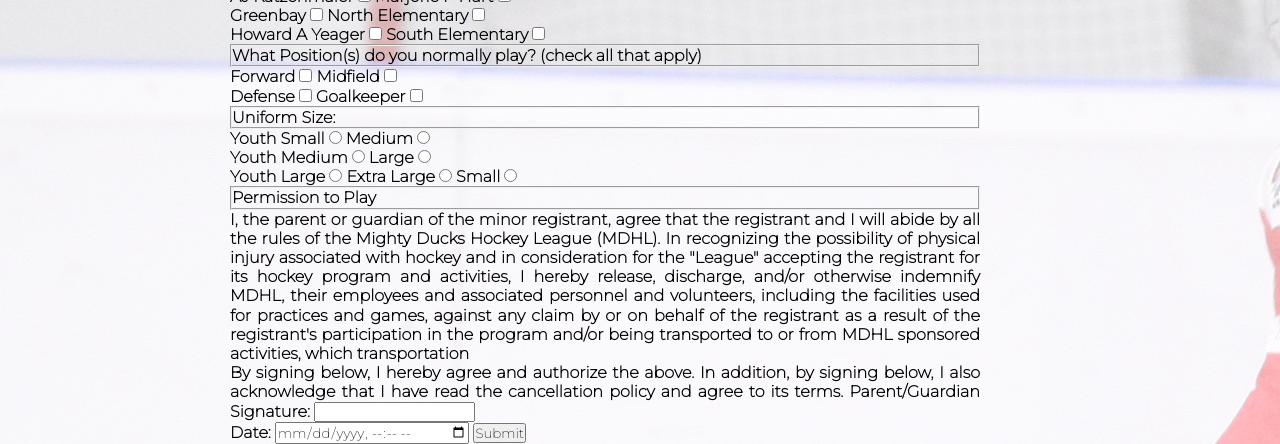
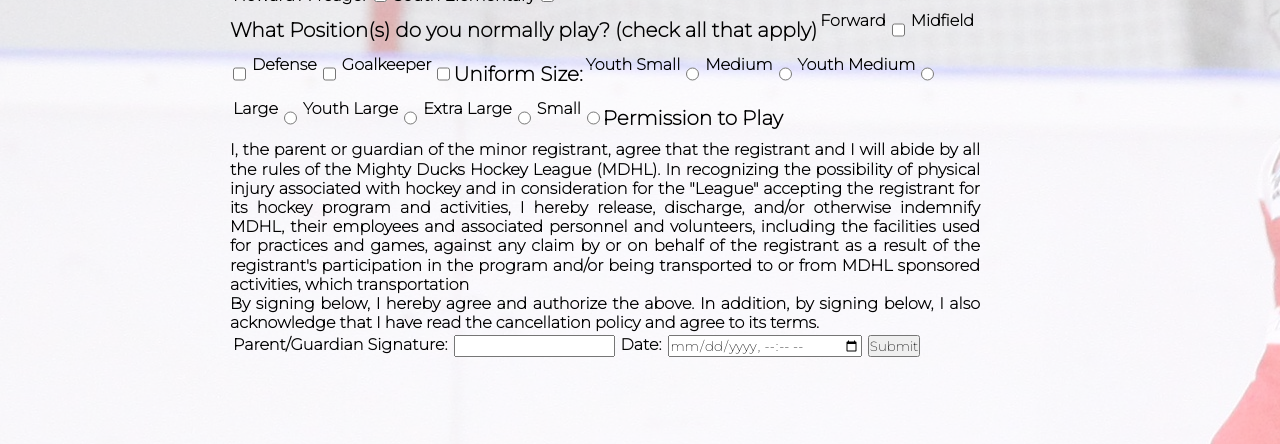
Before and after one commit to atutito/TareasMindHub-AugustoAlerino, a plain HTML site: page registration.html in a window 1280 px wide. Shown: the part 475-919 px from the top of the page. After the commit the page ends 835 px from the top, so only its background shows below. Drawn offline with Linux system fonts and the light colour scheme; a web font is replaced by a local one.

Commit message:
cambios estilo form

```diff
--- a/assets/styles/design3.css
+++ b/assets/styles/design3.css
@@ -5,7 +5,7 @@
     font-family: 'Montserrat', sans-serif;
     padding: 0;
     margin: 0;
-    display: flexbox;
+    display: flex;
     flex-wrap: wrap;
 }
 header{
@@ -141,3 +141,11 @@ h{
   margin-left: 20px;
   float: right;
 }
+form fieldset{
+    margin: 10px 0px;
+    border: none;
+    font-size: 20px;
+}
+form label, form input{
+    margin: 3px;
+}
```
